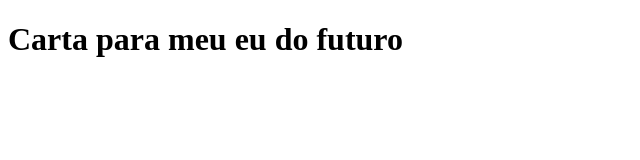
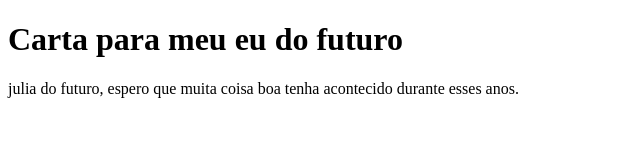
Before and after one commit to Juliamsanches/Com-amor-Julia, a plain HTML site: page index.html in a window 1280 px wide. Shown: the whole page, without its empty margins (0-640 px from the left). Drawn offline with Linux system fonts and the light colour scheme.

Commit message:
corpo da carta

```diff
--- a/index.html
+++ b/index.html
@@ -7,5 +7,6 @@
 </head>
 <body>
 <h1>Carta para meu eu do futuro</h1>
+<p>julia do futuro, espero que muita coisa boa tenha acontecido durante esses anos.</p>
 </body>
 </html>
```
